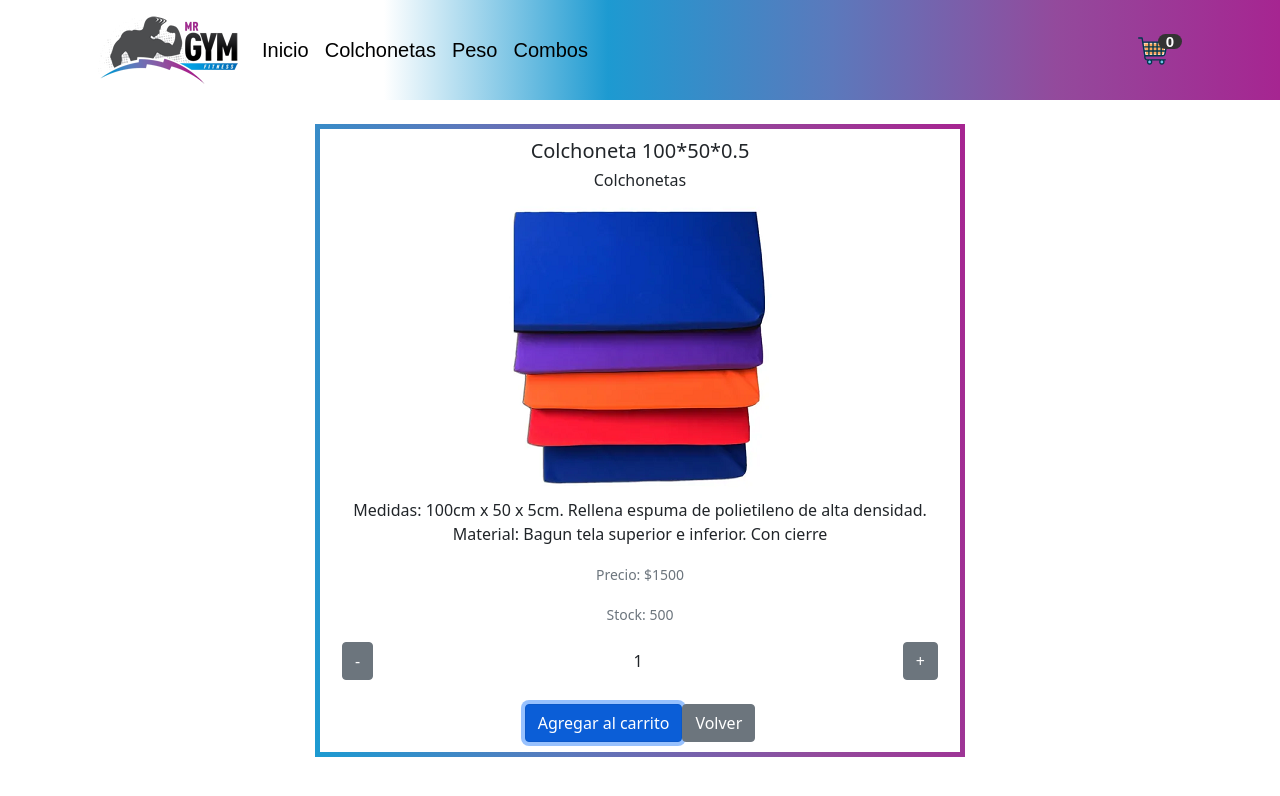
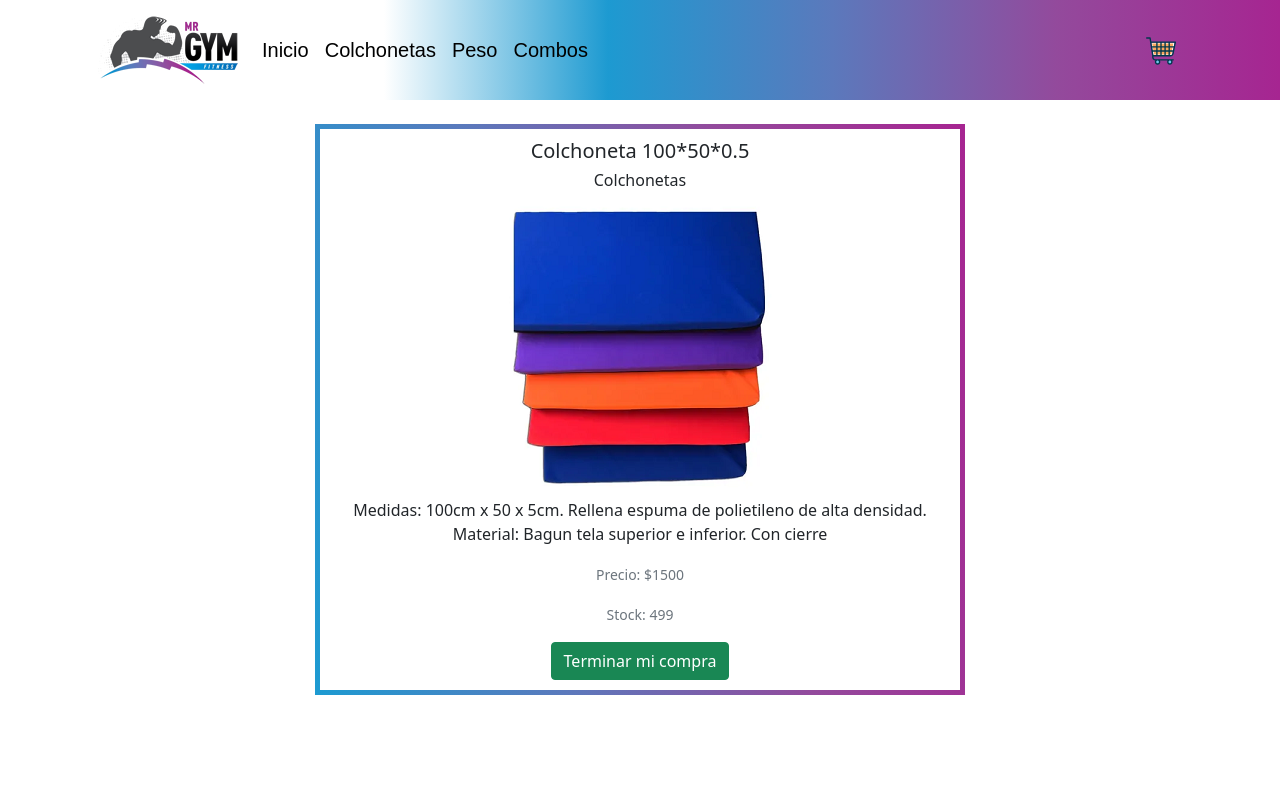
Before and after one commit to facundoduhalde/mr-gym, a React (Create React App) app: page /item/1 in a window 1280 px wide. Both pictures are taken after a click on the button "Agregar al carrito". Shown: the top 796 px of the page. Built offline with nearby package versions, Linux system fonts and the light colour scheme.

Commit message:
Desafio Clase 9 - Sincronizar Counter -  React - Mr. Gym

```diff
--- a/src/App.js
+++ b/src/App.js
@@ -4,6 +4,7 @@ import './App.css';
 import 'bootstrap/dist/css/bootstrap.min.css';
 import Home from './pages/Home';
 import Product from './pages/Product';
+import Cart from './pages/Cart';
 
 function App() {
   return (
@@ -12,6 +13,7 @@ function App() {
         <Route path="/" element={<Home />} />
         <Route path="/category/:name" element={<Home />} />
         <Route path="/item/:id" element={<Product />} />
+        <Route path="/cart" element={<Cart />} />
       </Routes>
     </BrowserRouter>
   );
--- a/src/components/CartWidget.jsx
+++ b/src/components/CartWidget.jsx
@@ -9,7 +9,7 @@ const CartWidget = (props) => {
       <img src={CartIcon} width="30px" height="30px"></img>
       <span class="badge badge-warning" id="lblCartCount">
         {" "}
-        0{" "}
+        {props.count}{" "}
       </span>
     </Nav.Link>
   );
--- a/src/components/ItemCount.jsx
+++ b/src/components/ItemCount.jsx
@@ -3,7 +3,7 @@ import Container from "react-bootstrap/Container";
 import Button from "react-bootstrap/Button";
 import { useNavigate } from "react-router-dom";
 
-const ItemCount = ({ stock, valorInicial, onAdd }) => {
+const ItemCount = ({ stock, valorInicial = 1, onAdd }) => {
   const [count, setCount] = useState(parseInt(valorInicial));
   const RemoveItem = () => count > 0 && setCount(count - 1);
   const AddItem = () => count < stock && setCount(count + 1);
@@ -22,6 +22,10 @@ const ItemCount = ({ stock, valorInicial, onAdd }) => {
         </Button>
       </div>
       <br />
+      <div style={{ width: "auto" }}>
+        <small className="text-muted">Disponible: {stock - count}</small>
+      </div>
+      <br />
       <Button
         variant="primary"
         onClick={() => onAdd(count)}
@@ -29,7 +33,7 @@ const ItemCount = ({ stock, valorInicial, onAdd }) => {
       >
         Agregar al carrito{" "}
       </Button>
-      <Button variant="secondary" onClick={() => navigate("/")}>
+      <Button variant="danger" onClick={() => navigate("/")}>
         Volver
       </Button>
     </Container>
--- a/src/components/ItemDetail.jsx
+++ b/src/components/ItemDetail.jsx
@@ -1,5 +1,8 @@
-import React from "react";
+import React, { useState } from "react";
 import ItemCount from "./ItemCount";
+import { useNavigate } from "react-router-dom";
+import Button from "react-bootstrap/Button";
+import CartWidget from "./CartWidget";
 
 const ItemDetail = ({
   id,
@@ -10,6 +13,8 @@ const ItemDetail = ({
   price,
   stock,
 }) => {
+  const navigate = useNavigate();
+  const [counter, setCounter] = useState(null);
   return (
     <div className="cardDetails" data-id={id}>
       <div className="col-md-12">
@@ -21,15 +26,16 @@ const ItemDetail = ({
           <small className="text-muted">Precio: {price}</small>
         </p>
         <p className="card-text">
-          <small className="text-muted">Stock: {stock}</small>
+          <small className="text-muted">Stock: {stock - counter}</small>
         </p>
-        <ItemCount
-          stock={stock}
-          valorInicial="1"
-          onAdd={(count) =>
-            alert(`Se han agregado ${count} articulos al carrito`)
-          }
-        />
+        {counter ? (
+          <Button variant="success" onClick={() => navigate("/cart")}>
+            {" "}
+            Terminar mi compra
+          </Button>
+        ) : (
+          <ItemCount stock={stock} onAdd={(value) => setCounter(value)} />
+        )}
       </div>
     </div>
   );
--- a/src/components/ItemList.jsx
+++ b/src/components/ItemList.jsx
@@ -3,9 +3,9 @@ import Item from "./Item";
 
 const ItemList = ({ items }) => (
   <div className="row">
-    {items.map((item) => (
+    {items.map((item, index) => (
       <Item
-        key={"Item" + item.id}
+        key={"ItemList" + index}
         id={item.id}
         title={item.title}
         category={item.category}
--- /dev/null
+++ b/src/pages/Cart.jsx
@@ -0,0 +1,12 @@
+import React from "react";
+import NavBar from "../components/NavBar";
+
+const Product = () => (
+  <div>
+    <NavBar />
+    <br></br>
+    <h1>Carrito de Compras</h1>
+  </div>
+);
+
+export default Product;
```
